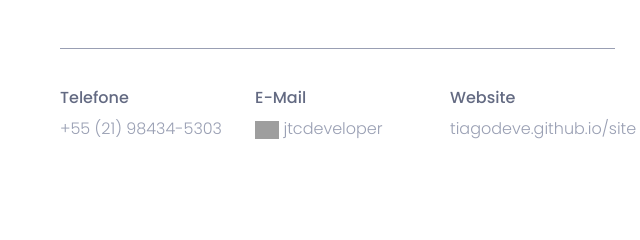
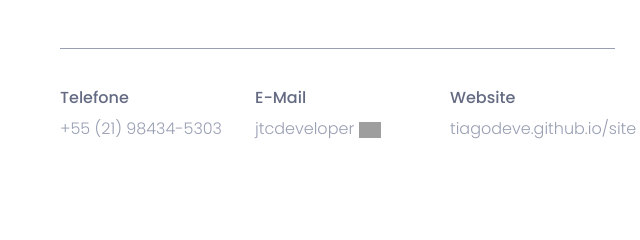
Before and after one commit to tiagodeve/site, a plain HTML site: page index.html in a window 1280 px wide. Shown: the part 1587-1827 px from the top of the page, 10-650 px from the left. Drawn offline with nearby package versions, Linux system fonts and the light colour scheme; grey boxes are pictures that could not be loaded.

Commit message:
Mudança de imagens
Alterei as imagens pra ficar mais facil de ver os textos sobrepostos.

```diff
--- a/index.html
+++ b/index.html
@@ -140,8 +140,10 @@
 									<div class="col-sm-4">
 										<div class="single-about-add-info">
 											<h3>E-mail</h3>
-											<p><img src="https://cdn-icons-png.flaticon.com/512/5968/5968534.png " width="24" height="24" alt="" title="" class="img-small">
-												jtcdeveloper</p>
+											<p>
+												jtcdeveloper
+												<img src="https://cdn-icons-png.flaticon.com/512/5968/5968534.png " width="22" height="22" alt="" title="" class="img-small">
+											</p>
 										</div>
 									</div>
 									<div class="col-sm-4">
```
Also changed, not shown: assets/images/about/welcome-banner.jpg.
